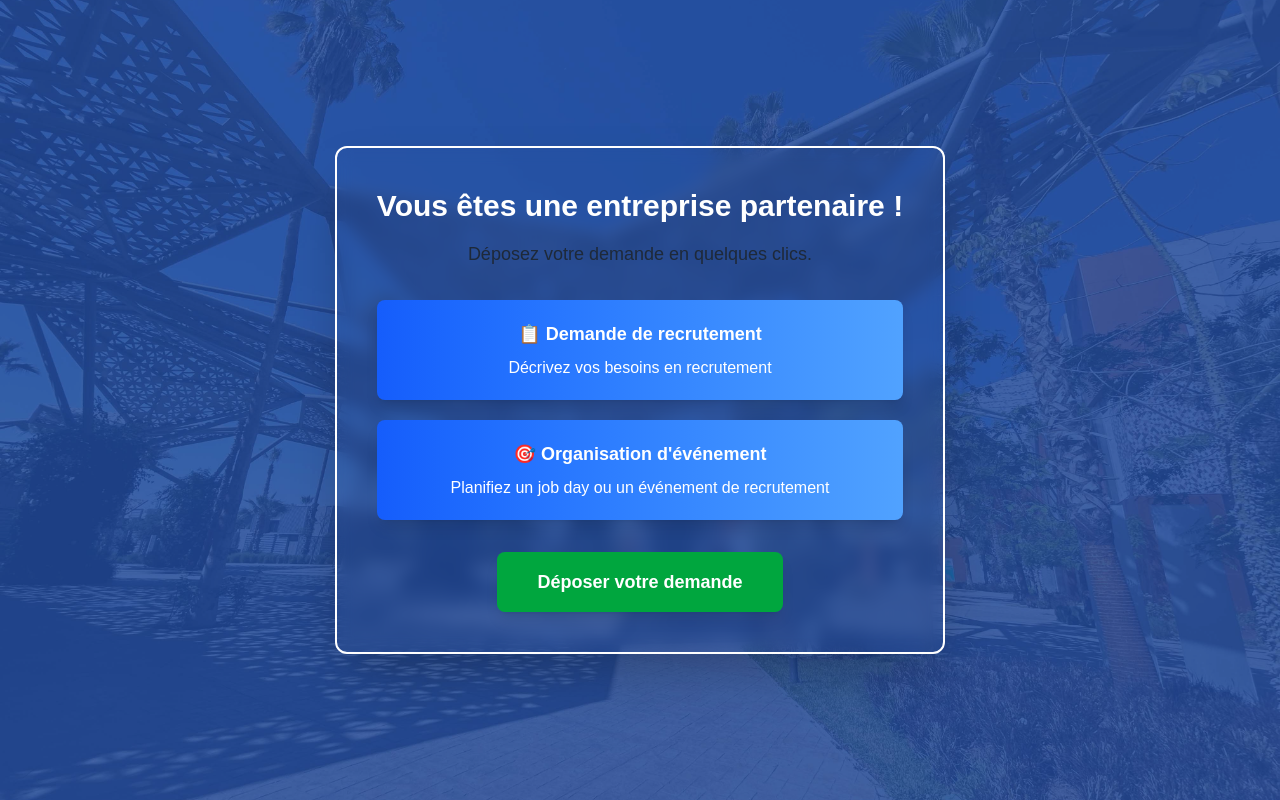
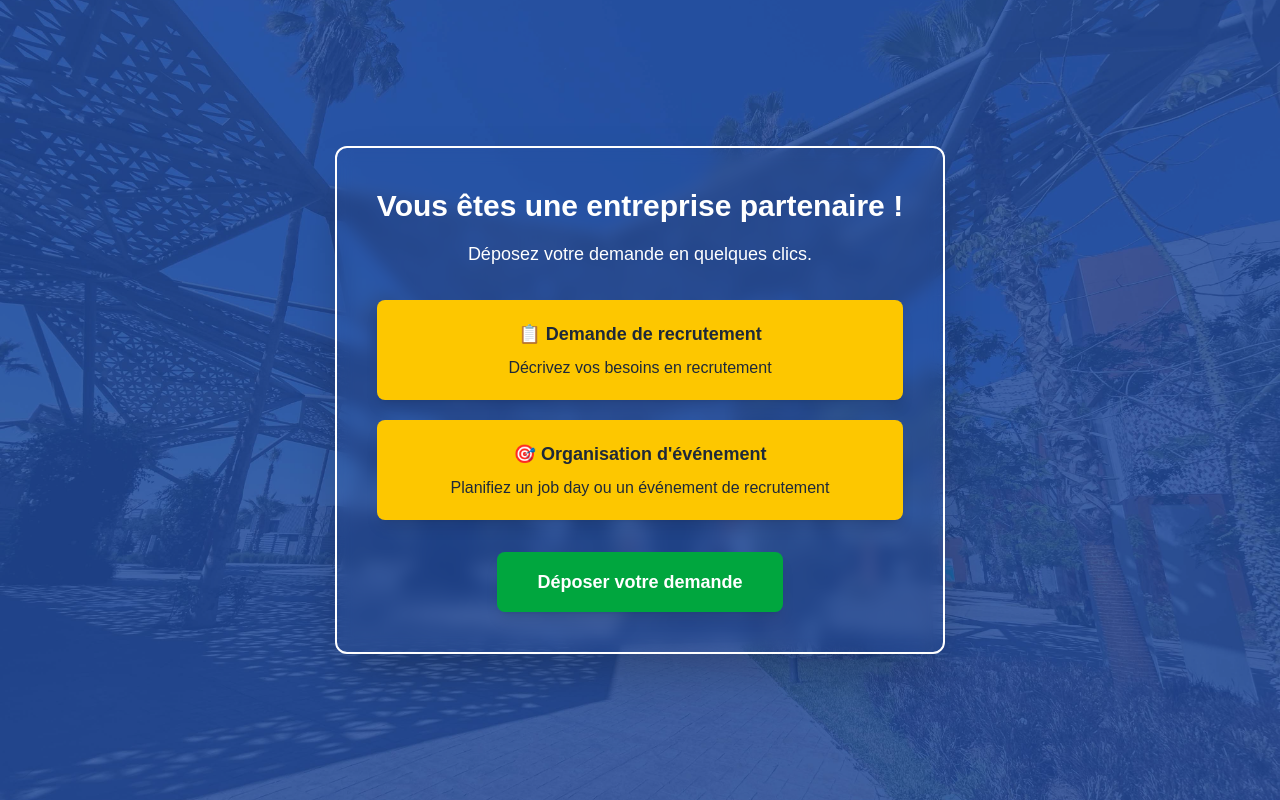
Before and after one commit to cop500/copsm, a Next.js app: page /entreprises in a window 1280 px wide. Built offline with nearby package versions, Linux system fonts and the light colour scheme; no server answers.

Commit message:
Design jaune: phrase en blanc et blocs en jaune #FFFF00

```diff
--- a/src/app/entreprises/page.tsx
+++ b/src/app/entreprises/page.tsx
@@ -17,18 +17,18 @@ export default function EntreprisesPage() {
           <h1 className="text-2xl sm:text-3xl font-bold text-white mb-3 sm:mb-4">
             Vous êtes une entreprise partenaire !
           </h1>
-          <p className="mb-6 sm:mb-8 text-base sm:text-lg text-gray-800 font-medium">
+          <p className="mb-6 sm:mb-8 text-base sm:text-lg text-white font-medium">
             Déposez votre demande en quelques clics.
           </p>
 
           <div className="space-y-4 sm:space-y-5 mb-6 sm:mb-8">
-            <div className="bg-gradient-to-r from-blue-600 to-blue-400 p-4 sm:p-5 rounded-lg shadow-lg hover:shadow-xl transition-shadow duration-300 cursor-pointer min-h-[80px] sm:min-h-[90px] flex flex-col justify-center">
-              <h3 className="font-bold text-white mb-2 text-base sm:text-lg">📋 Demande de recrutement</h3>
-              <p className="text-white font-medium text-sm sm:text-base">Décrivez vos besoins en recrutement</p>
+            <div className="bg-yellow-400 p-4 sm:p-5 rounded-lg shadow-lg hover:shadow-xl transition-shadow duration-300 cursor-pointer min-h-[80px] sm:min-h-[90px] flex flex-col justify-center">
+              <h3 className="font-bold text-gray-800 mb-2 text-base sm:text-lg">📋 Demande de recrutement</h3>
+              <p className="text-gray-800 font-medium text-sm sm:text-base">Décrivez vos besoins en recrutement</p>
             </div>
-            <div className="bg-gradient-to-r from-blue-600 to-blue-400 p-4 sm:p-5 rounded-lg shadow-lg hover:shadow-xl transition-shadow duration-300 cursor-pointer min-h-[80px] sm:min-h-[90px] flex flex-col justify-center">
-              <h3 className="font-bold text-white mb-2 text-base sm:text-lg">🎯 Organisation d'événement</h3>
-              <p className="text-white font-medium text-sm sm:text-base">Planifiez un job day ou un événement de recrutement</p>
+            <div className="bg-yellow-400 p-4 sm:p-5 rounded-lg shadow-lg hover:shadow-xl transition-shadow duration-300 cursor-pointer min-h-[80px] sm:min-h-[90px] flex flex-col justify-center">
+              <h3 className="font-bold text-gray-800 mb-2 text-base sm:text-lg">🎯 Organisation d'événement</h3>
+              <p className="text-gray-800 font-medium text-sm sm:text-base">Planifiez un job day ou un événement de recrutement</p>
             </div>
           </div>
 
```
